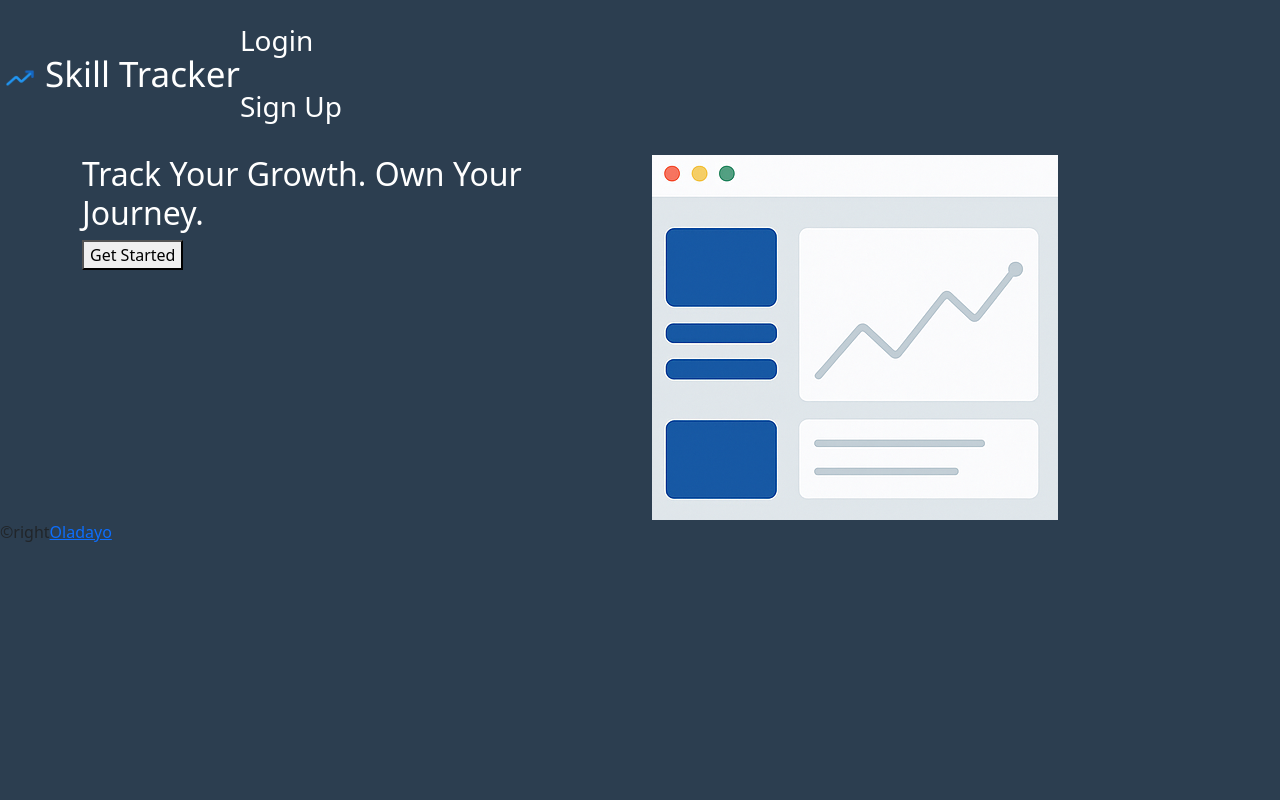
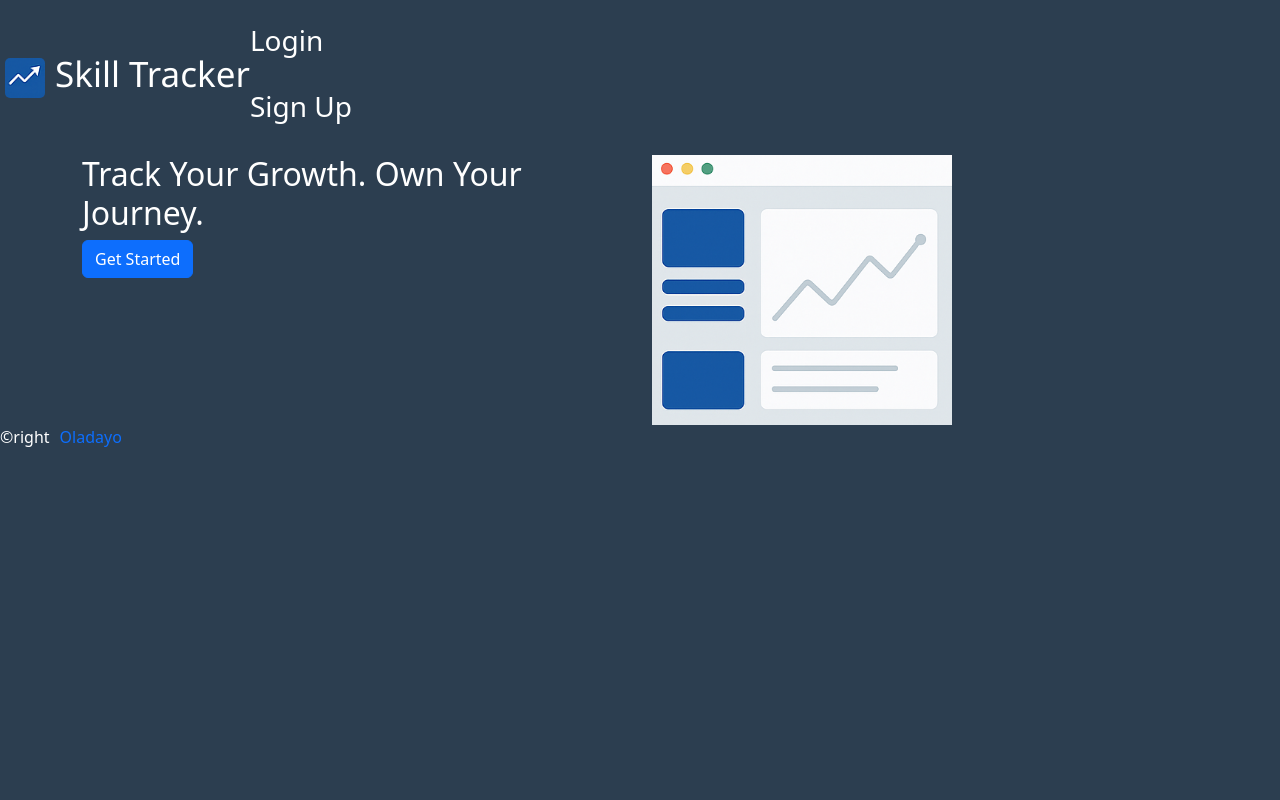
Before and after one commit to oladayotech/Skill-Tracker, a Django app: page / in a window 1280 px wide. Run offline with Django 5.2, Linux system fonts and the light colour scheme.

Commit message:
Design homepage and styling it

```diff
--- a/static/css/style.css
+++ b/static/css/style.css
@@ -1,6 +1,7 @@
 /* background-color: #1e2a38; or try #243447 or #2c3e50 for similar tones */
 .body{
     background-color: #2c3e50;
+    height: 100vh;
 }
 
 nav{
@@ -33,3 +34,7 @@ footer{
     display: flex;
     justify-content: center;
 }
+footer a{
+    text-decoration: none;
+    margin-left: 10px;
+}
--- a/templates/index.html
+++ b/templates/index.html
@@ -12,7 +12,7 @@
 <body class="body">
     <nav>
         <div style="display: flex; align-items: center;">
-            <img style="padding: 5px;" src="{% static 'images/8345451.png' %}" width="40px" height="40px" alt="">
+            <img style="padding: 5px; border-radius: 10px;" src="{% static 'images\ChatGPT Image Apr 22, 2025, 07_31_14 PM1.png' %}" width="50px" height="50px" alt="">
             <h2 class="nav-h2">Skill Tracker</h2>
         </div>
         <div class="nav-link">
@@ -25,14 +25,14 @@
         <div class="row">
             <div class="col-6">
                 <h2 class="text-white text-bold">Track Your Growth. Own Your Journey.</h2>
-                <button type="submit" onclick="">Get Started</button>
+                <button class="btn btn-primary" type="submit" onclick="">Get Started</button>
             </div>
-            <div class="col-6">
-                <img src="{% static 'images\ChatGPT Image Apr 22, 2025, 07_31_14 PM.png' %}" alt="">
+            <div class="col-6 mt-10">
+                <img src="{% static 'images\ChatGPT Image Apr 22, 2025, 07_31_14 PM.png' %}" width="300px" alt="">
             </div>
         </div>
     </div>
 
-    <footer>&copy;right <a href="https://github.com/oladayotech">Oladayo</a></footer>
+    <footer class="text-white ">&copy;right <a href="https://github.com/oladayotech"> Oladayo</a></footer>
 </body>
 </html>
```
Also changed, not shown: static/images/ChatGPT Image Apr 22, 2025, 07_31_14 PM1.png (added).
